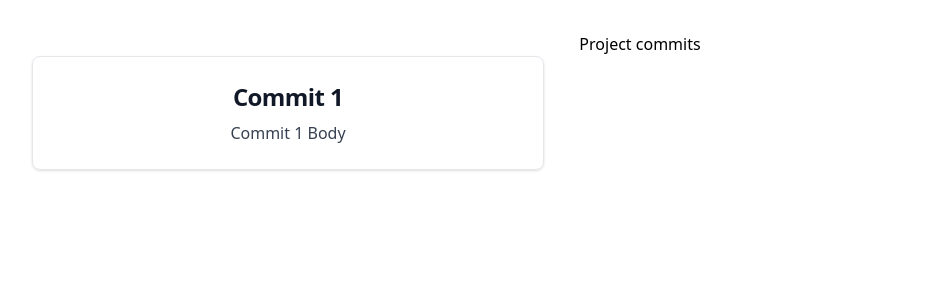
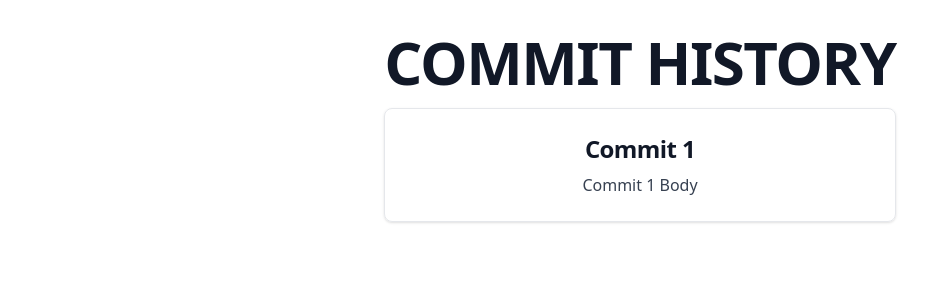
Before and after one commit to danielc1015/fulltimeforce-test, a React (Vite) app in the folder apps/frontend/: page / in a window 1280 px wide. Shown: the top 300 px of the page, without its empty margins (0-927 px from the left). Built offline with nearby package versions, Linux system fonts and the light colour scheme.

Commit message:
Page setup

```diff
--- a/apps/frontend/src/App.tsx
+++ b/apps/frontend/src/App.tsx
@@ -1,17 +1,14 @@
-import { useState } from 'react'
-import reactLogo from './assets/react.svg'
-import viteLogo from '/vite.svg'
-import './App.css'
-import CommitsPage from './pages/Commits/CommitsPage'
+import "./App.css";
+import CommitsPage from "./pages/Commits/CommitsPage";
 
 function App() {
-  const [count, setCount] = useState(0)
-
   return (
     <>
-     <CommitsPage />
+      <div className=" grid justify-center">
+        <CommitsPage />
+      </div>
     </>
-  )
+  );
 }
 
-export default App
+export default App;
--- a/apps/frontend/src/pages/Commits/CommitsPage.tsx
+++ b/apps/frontend/src/pages/Commits/CommitsPage.tsx
@@ -5,7 +5,9 @@
   return (
     <>
       <header>
-        <h1>Project commits</h1>
+        <h1 className="mb-4 text-4xl font-extrabold tracking-tight text-gray-900 md:text-5xl lg:text-6xl">
+          COMMIT HISTORY
+        </h1>
       </header>
 
       <main>
```
